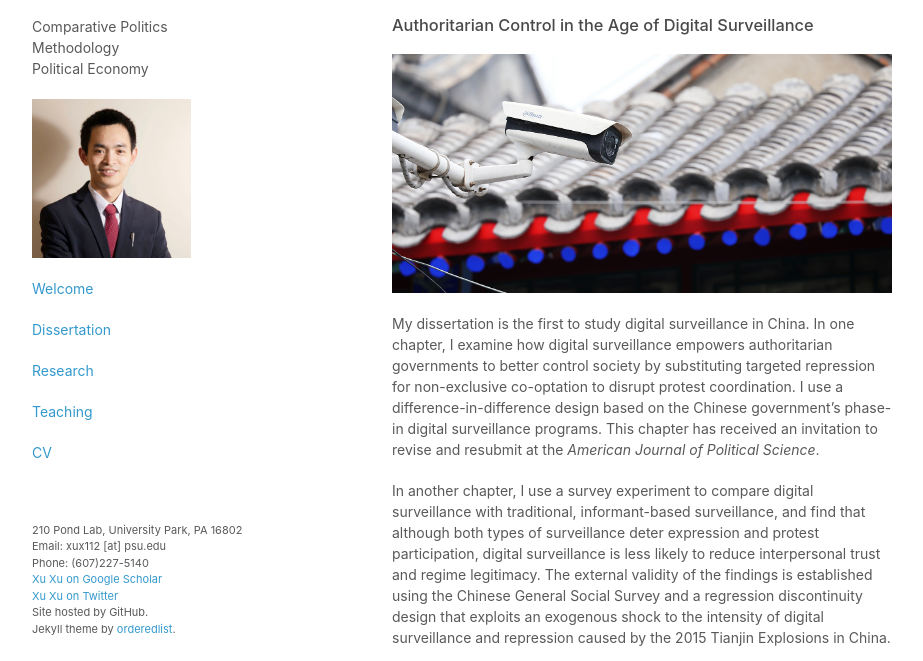
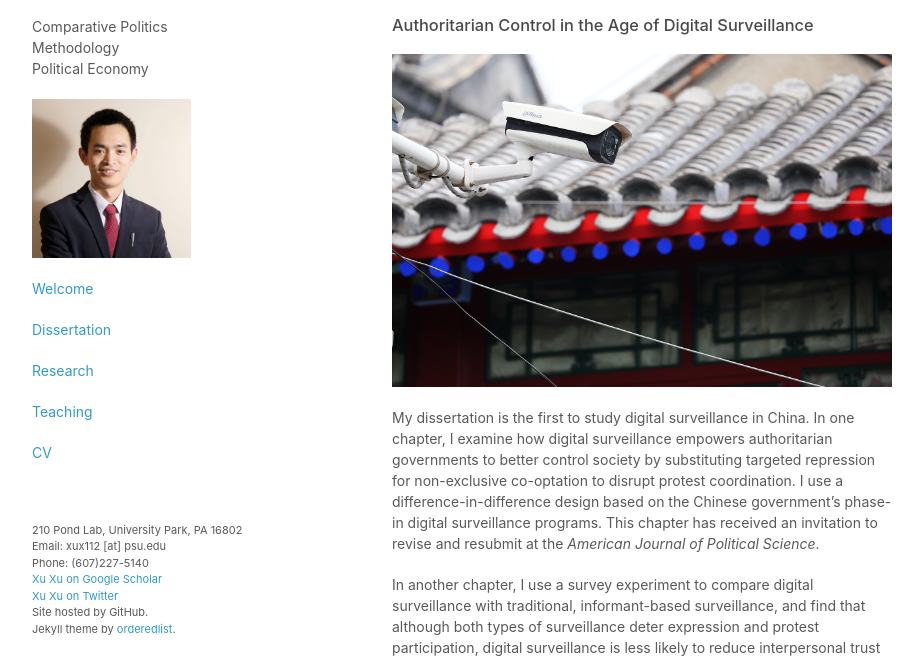
Before and after one commit to leexuxu/personalwebsite, a plain HTML site: page dissertation.html in a window 1280 px wide. Shown: the part 93-754 px from the top of the page, without its empty margins (178-1101 px from the left). Drawn offline with Linux system fonts and the light colour scheme; files whose address does not match are found by name.

Commit message:
Modifying index.html

```diff
--- a/dissertation.html
+++ b/dissertation.html
@@ -46,7 +46,7 @@
       <h1 id="Dissertation">Dissertation</h1>
       <h3 id="Surveillance">Authoritarian Control in the Age of Digital Surveillance</h3>
       <p>
-	  <img src="/xu_xu/surveillance1.jpg" alt="Surveillance Camera"></p>
+	  <img src="/xu_xu/surveillance.jpg" alt="Surveillance Camera"></p>
 <p>
 My dissertation is the first to study digital
 surveillance in China. In one chapter, I examine how digital surveillance empowers authoritarian
```
Also changed, not shown: xu_xu/background.jpg, 2 other files.
